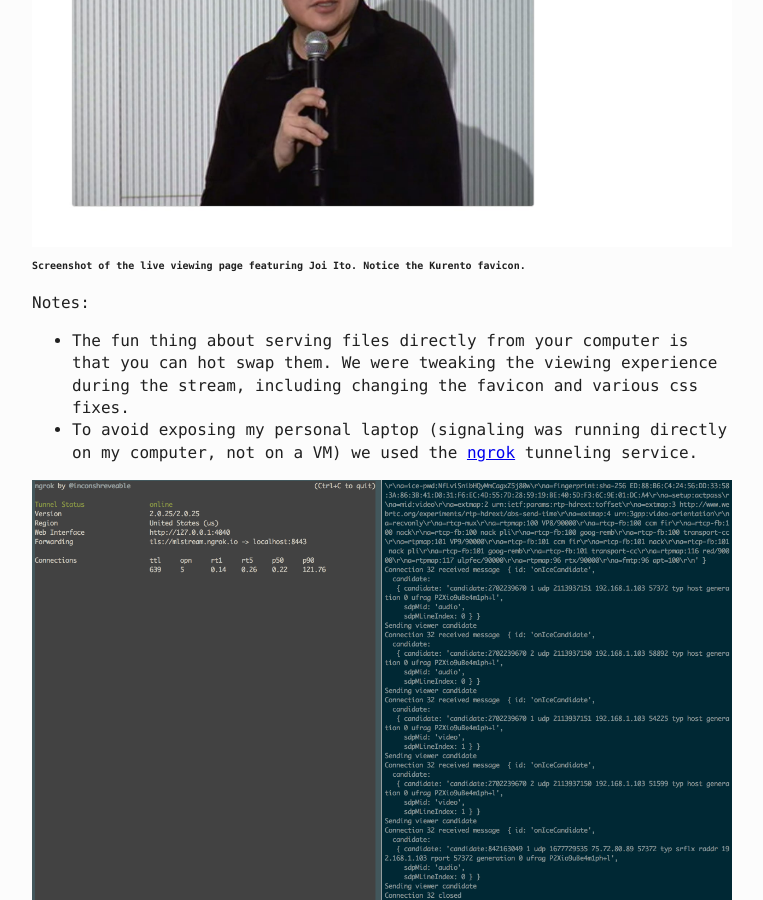
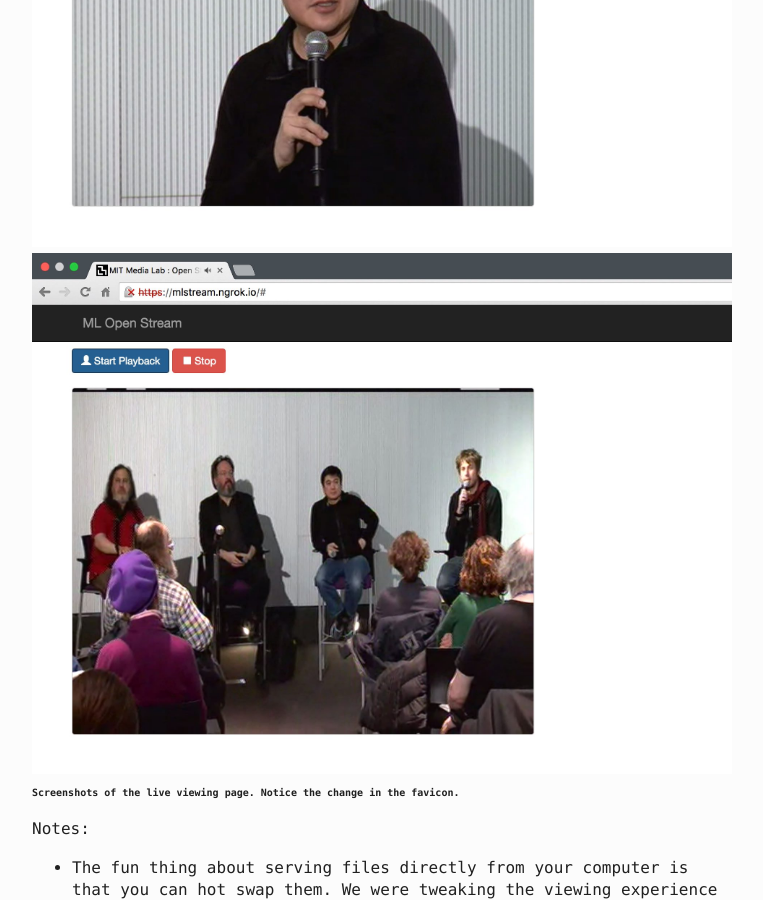
Before and after one commit to tomerweller/tomerweller.github.io, a Jekyll site: the page built from _posts/2016-03-21-open-live-streaming-in-two-hours.md, in a window 1280 px wide and 900 px high, scrolled down 3126 px. Shown: the whole window, without its empty margins (258-1021 px from the left). Built offline with Jekyll 4.4.1, drawn with Linux system fonts in a browser that asks for light colours; comment, search, counter and statistics services are not loaded.

Commit message:
add a viewer screenshot

```diff
--- a/_posts/2016-03-21-open-live-streaming-in-two-hours.md
+++ b/_posts/2016-03-21-open-live-streaming-in-two-hours.md
@@ -38,7 +38,8 @@ When I say *based* I mean completely *copied*. The only change we made was to se
 [here's the code]()
 
 ![Viewer](/assets/view-screenshot.jpg)
-<small>Screenshot of the live viewing page featuring Joi Ito. Notice the Kurento favicon.</small>
+![Viewer](/assets/view-screenshot2.jpg)
+<small>Screenshots of the live viewing page. Notice the change in the favicon.</small>
 
 Notes:
 
```
Also changed, not shown: assets/view-screenshot2.jpg (added).
